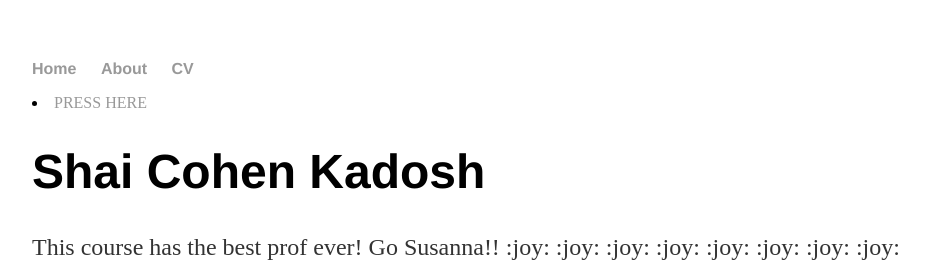
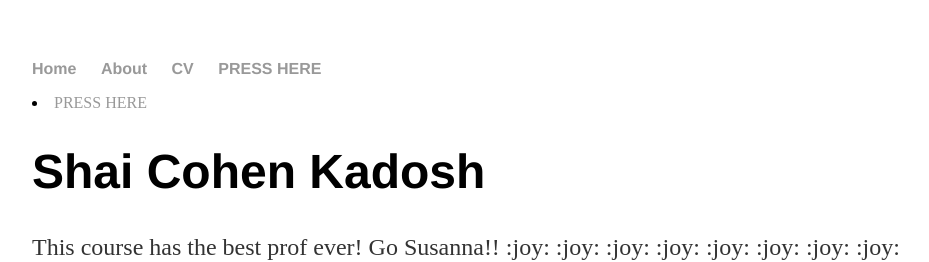
Before and after one commit to shai-cohen/shai-cohen.github.io, a Jekyll site: the page built from index.md, in a window 1280 px wide. Shown: the top 262 px of the page, without its empty margins (160-1089 px from the left). Built offline with Jekyll 4.4.1, drawn with Linux system fonts in a browser that asks for light colours; our own code applies the rules of GitHub Pages for plain Markdown files.

Commit message:
Update default.html

```diff
--- a/_layouts/default.html
+++ b/_layouts/default.html
@@ -12,6 +12,7 @@
 		        	<li><a href="/about">About</a></li>
 	        		<li><a href="https://www.shaicohen.net/s/CV_SHAI-COHEN-KADOSH.pdf">CV</a></li>
 
+	        		<li><a href="https://www.shaicohen.net">PRESS HERE</a></li>
 	    		</ul>
 			</nav>
 			<div class="container">
```
